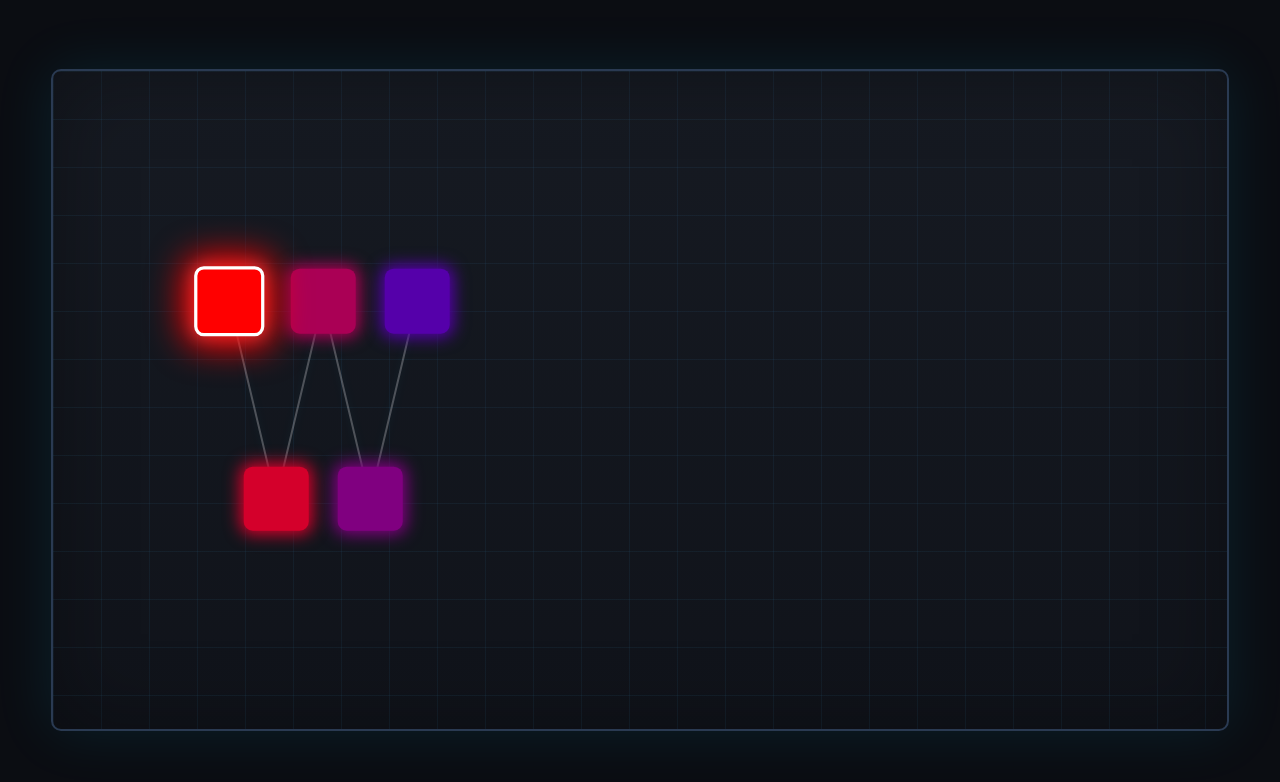
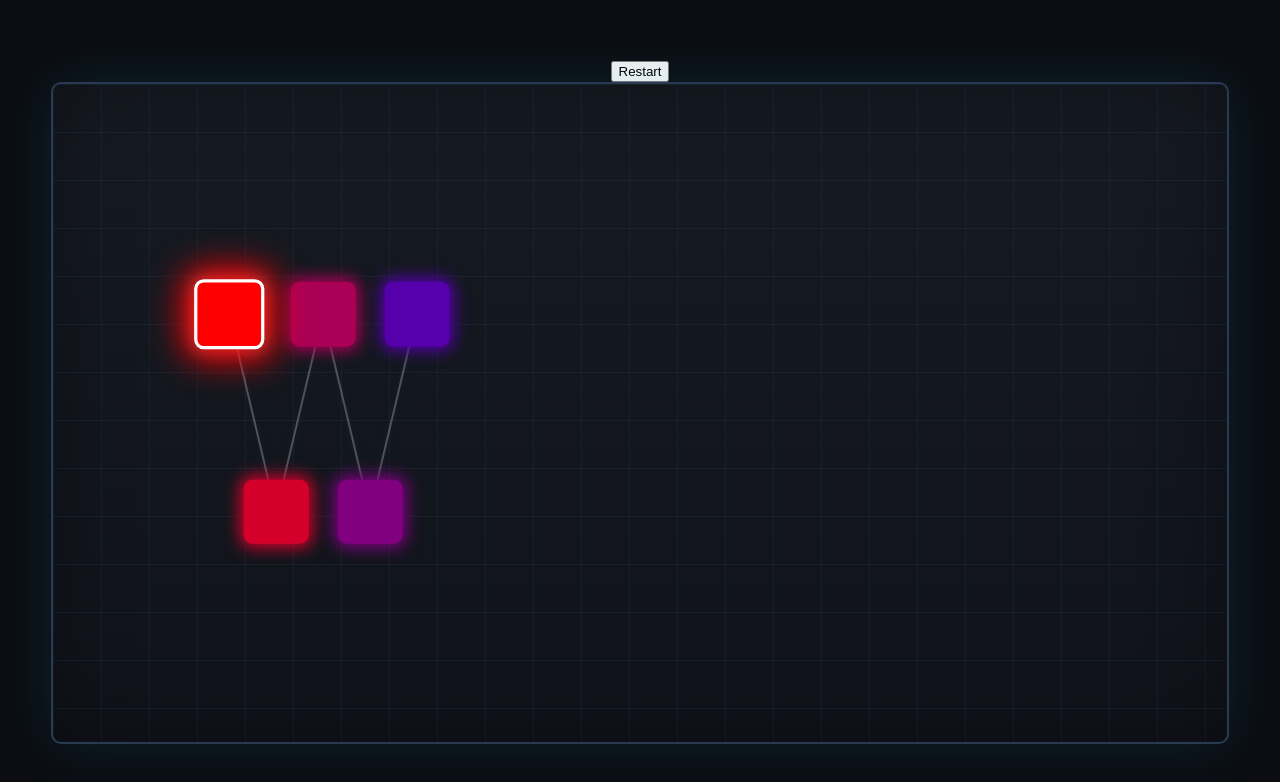
Before and after one commit to pugweather/untitled-targets-project, a React (Vite) app in the folder untitled-targets-project/: page / in a window 1280 px wide. Shown: the top 782 px of the page. Built offline with nearby package versions, Linux system fonts and the light colour scheme.

Commit message:
-restart game

```diff
--- a/untitled-targets-project/src/components/GameBoard.tsx
+++ b/untitled-targets-project/src/components/GameBoard.tsx
@@ -5,6 +5,7 @@ import type {Target} from '../types'
 export default function GameBoard() {
 
     const NUM_TARGETS_TO_SHOW = 5
+    const INITIAL_COUNTDOWN = 3
 
     const course: Target[] = [
         { left: 15, top: 35 },
@@ -67,8 +68,18 @@ export default function GameBoard() {
         setTargetsRange(prev => [prev[0] + 1, Math.min(prev[1] + 1, course.length)])
         setExiting(false)
     }
+
+    function restartGame() {
+        setCountdown(INITIAL_COUNTDOWN)
+        setIsPlaying(false)
+        setTargetsRange([0, NUM_TARGETS_TO_SHOW])
+    }
+
     return (
         <div className={styles.page}>
+            <div>
+                <button onClick={restartGame}>Restart</button>
+            </div>
             <div className={styles.board}>
             {!isPlaying && <div className={styles.countdownOverlay}>{countdown}</div>}
                 {
--- a/untitled-targets-project/src/components/Gameboard.module.css
+++ b/untitled-targets-project/src/components/Gameboard.module.css
@@ -5,6 +5,7 @@
   display: flex;
   align-items: center;
   justify-content: center;
+  flex-direction: column;
   background: #0b0d12;
 }
 
```
